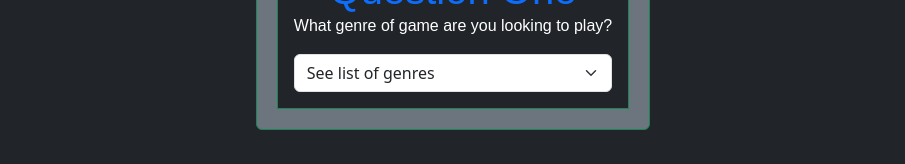
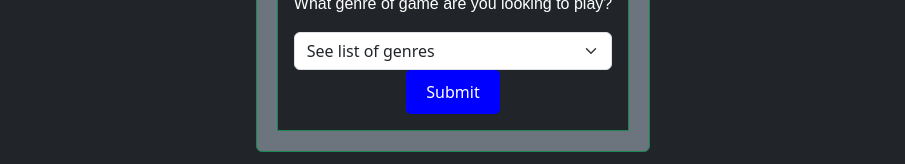
Before and after one commit to mlemoine28/whatgame2play2, a React (Vite) app: page / in a window 1280 px wide. Shown: the part 1275-1439 px from the top of the page, without its empty margins (187-1092 px from the left). Built offline with nearby package versions, Linux system fonts and the light colour scheme.

Commit message:
Updated main card

```diff
--- a/src/Components/MainCard/MainCard.jsx
+++ b/src/Components/MainCard/MainCard.jsx
@@ -6,8 +6,17 @@ import FormSubmit from "../../Components/FormSubmit/FormSubmit";
 import Form from "react-bootstrap/Form";
 
 function MainCard() {
+
+ const [showCard, setShowCard] = useState(true);
+
+ const handleButtonClick = () => {
+   setShowCard(false);
+ };
+
+
   return (
     <div className="d-flex justify-content-center align-items-center vh-100 bg-dark">
+      {showCard && (
       <Card
         className="bg-secondary border-success"
         style={{ maxWidth: "60rem", height: "auto" }}
@@ -19,8 +28,10 @@ function MainCard() {
             What genre of game are you looking to play?
           </Card.Text>
           <FormSubmit />
+          <Button2 label="Submit" onClick={handleButtonClick}></Button2>
         </Card.Body>
       </Card>
+       )}
     </div>
   );
 }
```
